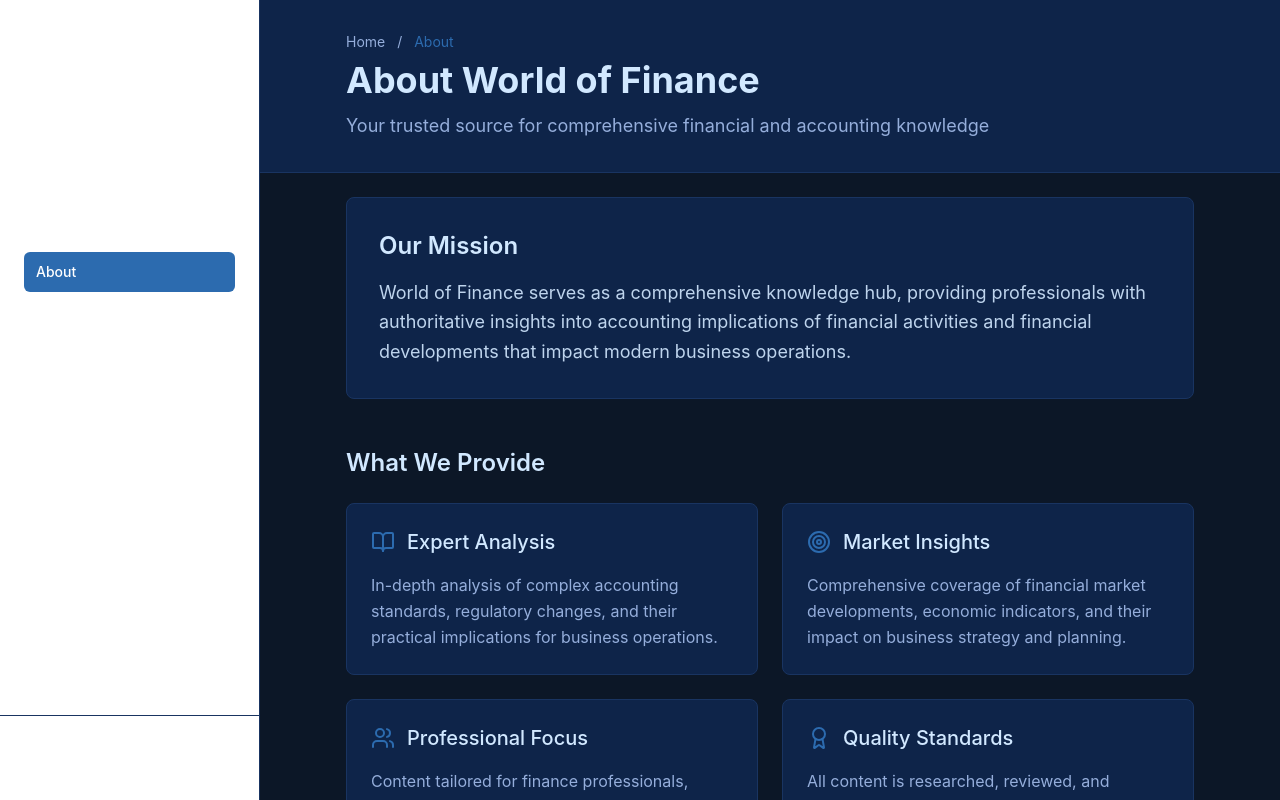
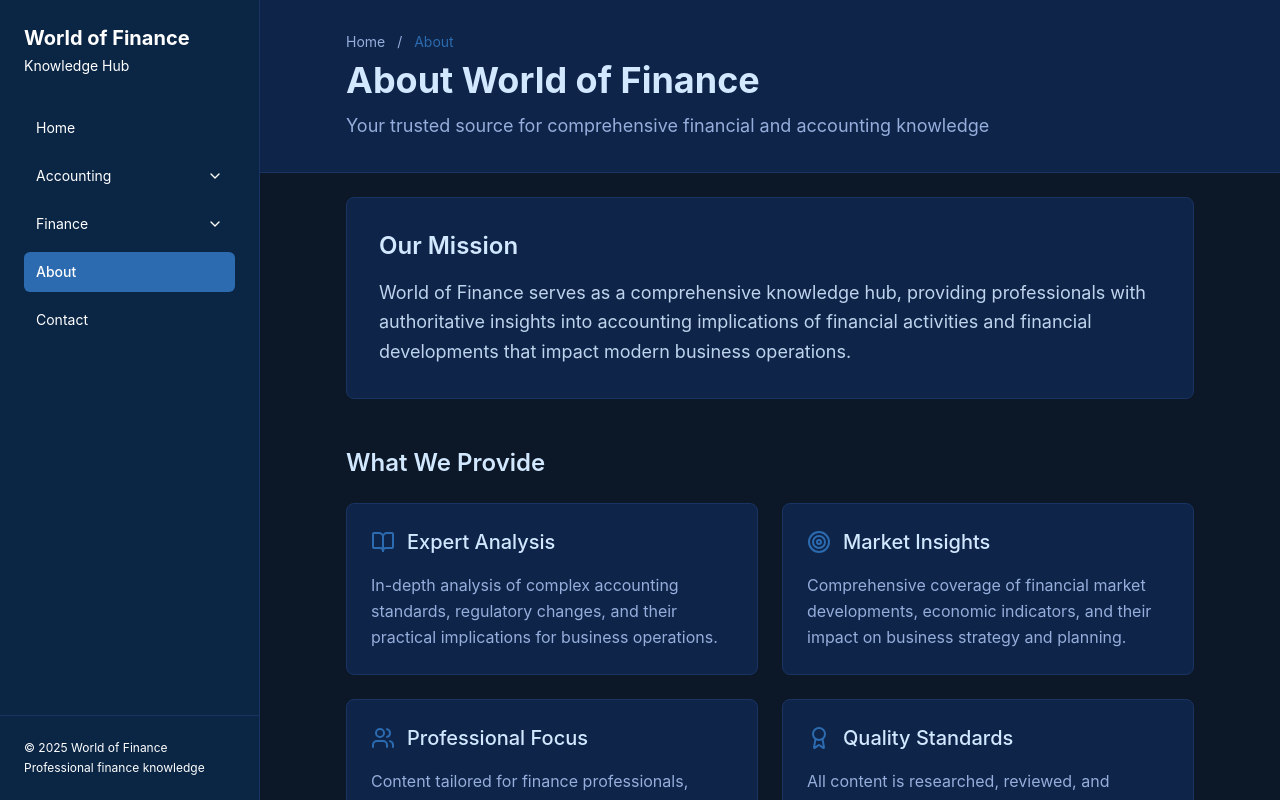
Before and after one commit to binifinance/finance-knowledge-forge, a React (Vite) app: page /about in a window 1280 px wide. Shown: the top 800 px of the page. Built offline with nearby package versions, Linux system fonts and the light colour scheme; the HTML template or start-up script is replaced by a standard one.

Commit message:
Set pane color to dark blue

```diff
--- a/src/components/Navigation.tsx
+++ b/src/components/Navigation.tsx
@@ -77,9 +77,12 @@ export function Navigation() {
       {/* Navigation Sidebar */}
       <nav
         className={cn(
-          "fixed left-0 top-0 h-full w-[260px] border-r border-nav-border z-40 transform transition-transform duration-200 ease-in-out custom-scrollbar overflow-y-auto bg-white",
+          "fixed left-0 top-0 h-full w-[260px] border-r border-nav-border z-40 transform transition-transform duration-200 ease-in-out custom-scrollbar overflow-y-auto",
           isMobileMenuOpen ? "translate-x-0" : "-translate-x-full lg:translate-x-0"
         )}
+        style={{
+          backgroundColor: '#0B2545'
+        }}
       >
         <div className="p-6">
           {/* Logo/Brand */}
@@ -150,7 +153,10 @@ export function Navigation() {
 
         {/* Footer in Navigation */}
         <div
-          className="absolute bottom-0 left-0 right-0 p-6 border-t border-nav-border bg-white"
+          className="absolute bottom-0 left-0 right-0 p-6 border-t border-nav-border"
+          style={{
+            backgroundColor: '#0B2545'
+          }}
         >
           <div className="text-xs text-white space-y-1">
             <p>&copy; 2025 World of Finance</p>
```
